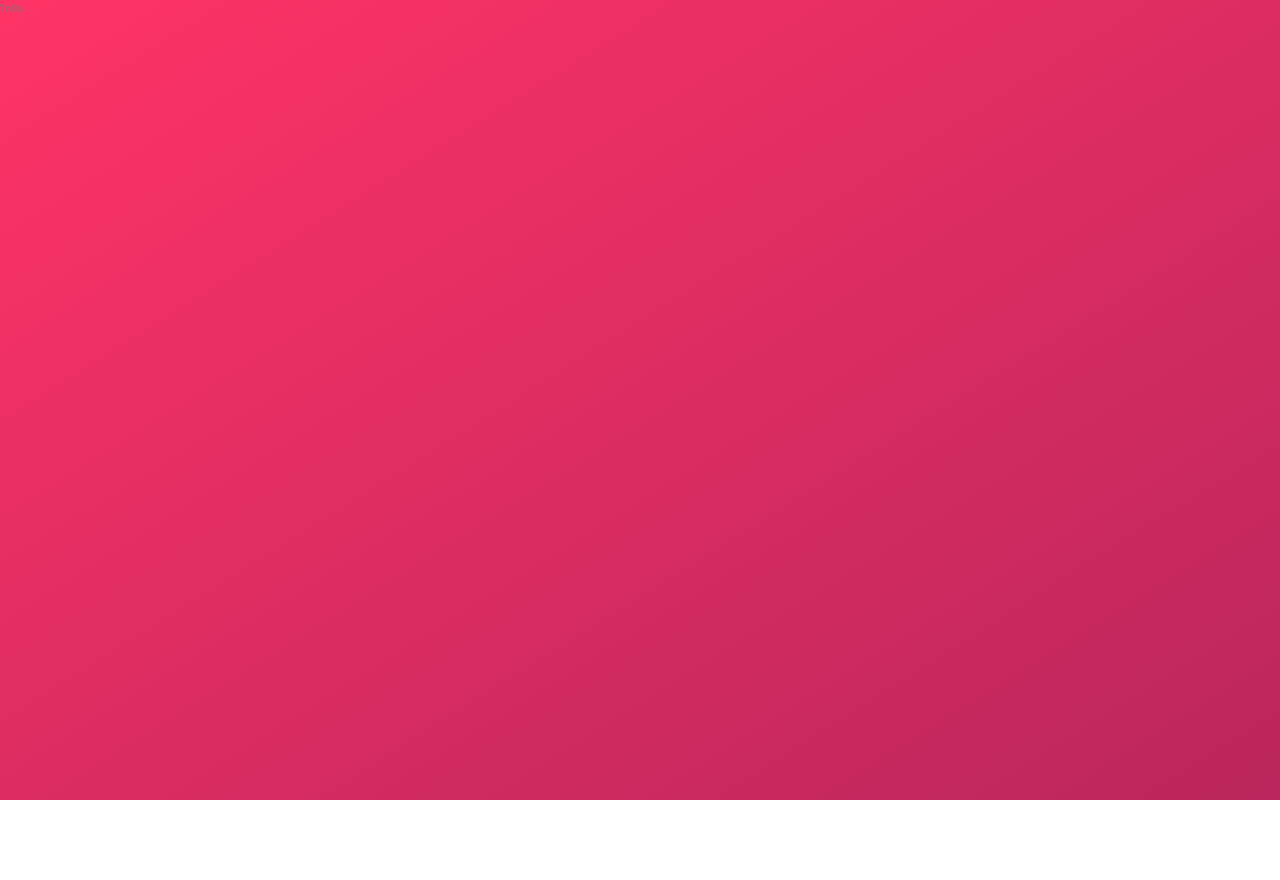
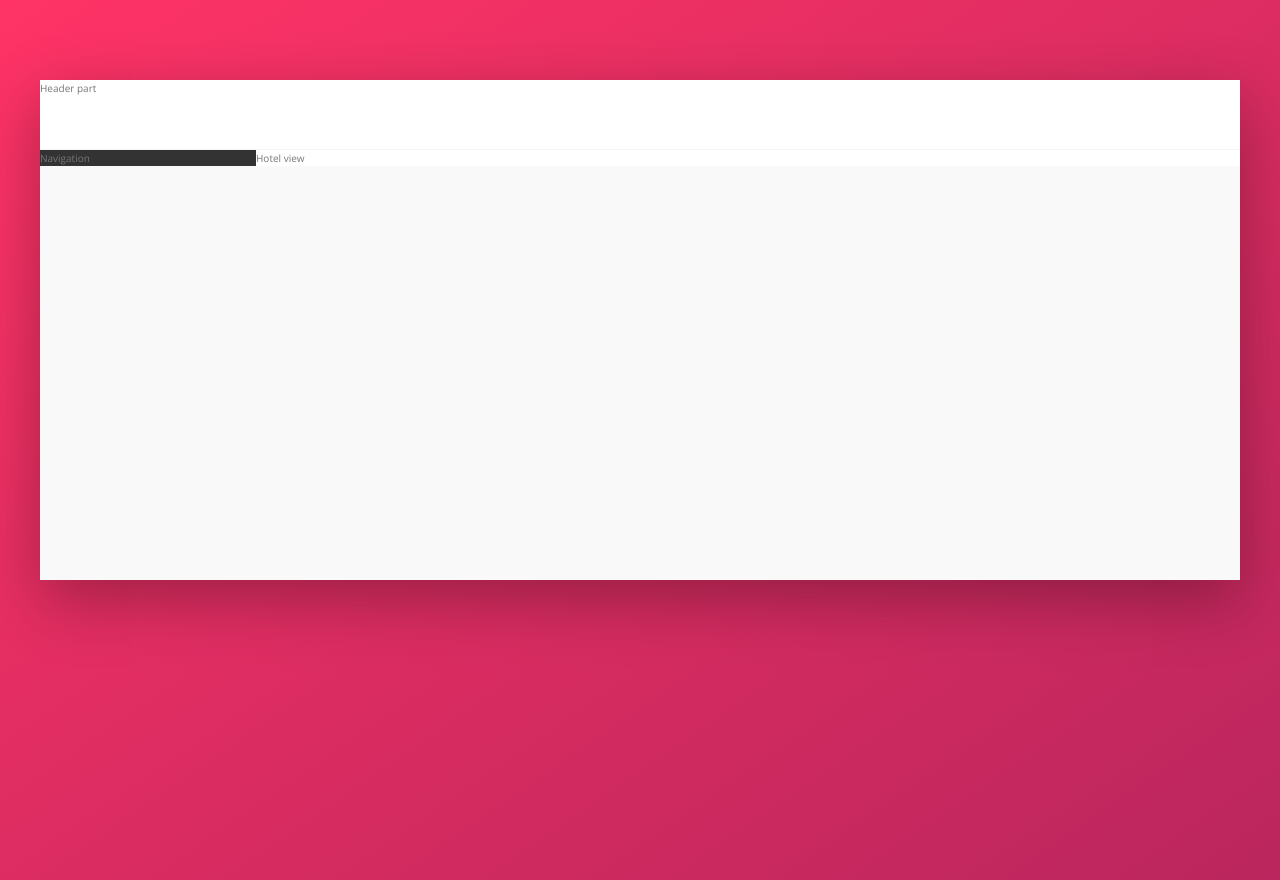
Before and after one commit to nikolai-chernolutskii/trillo, a website: page index.html in a window 1280 px wide. Before the commit the page ends 800 px from the top, so only its background shows below. Drawn offline with nearby package versions, Linux system fonts and the light colour scheme.

Commit message:
Basic layout using flex

```diff
--- a/index.html
+++ b/index.html
@@ -14,7 +14,20 @@
 </head>
 
 <body>
-Trillo
+    <div class="container">
+        <header class="header">
+            Header part
+        </header>
+
+        <div class="content">
+            <nav class="sidebar">
+                Navigation
+            </nav>
+            <main class="hotel-view">
+                Hotel view
+            </main>
+        </div>
+    </div>
 </body>
 
 </html>
--- /dev/null
+++ b/sass/layout/_layout.scss
@@ -0,0 +1,29 @@
+.container {
+    max-width: 120rem;
+    margin: 8rem auto;
+    min-height: 50rem;
+    background-color: $color-grey-light-1;
+    box-shadow: $shadow-dark;
+}
+
+.header {
+    height: 7rem;
+    background-color: #fff;
+
+    border-bottom: $line;
+}
+
+.content {
+    display: flex;
+}
+
+.sidebar {
+    background-color: $color-grey-dark-1;
+
+    flex: 0 0 18%;
+}
+
+.hotel-view {
+    background-color: #fff;
+    flex: 1;
+}
--- a/sass/main.scss
+++ b/sass/main.scss
@@ -20,6 +20,7 @@
 @import "layout/grid-float";
 @import "layout/grid";
 @import "layout/header";
+@import "layout/layout";
 @import "layout/navigation";
 @import "layout/sidebar";
 
```
Also changed, not shown: css/style.css.
